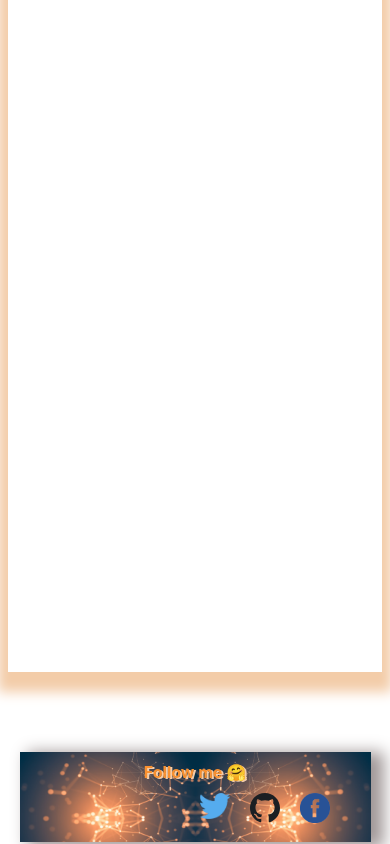
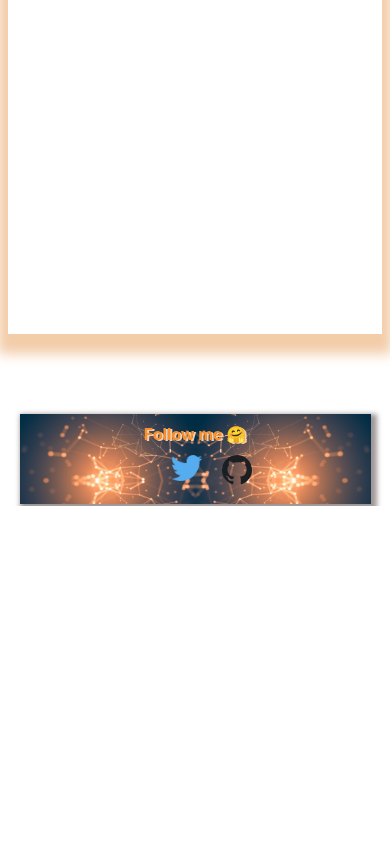
Before and after one commit to rcjdiv/mysite, a Next.js app: page /about in a window 390 px wide. Shown: the part 1984-2828 px from the top of the page. After the commit the page ends 2490 px from the top, so only its background shows below. Built offline with nearby package versions, Linux system fonts and the light colour scheme; a web font is replaced by a local one.

Commit message:
Responsive editing

```diff
--- a/components/Footer.js
+++ b/components/Footer.js
@@ -23,13 +23,13 @@ const Footer = (props) => {
             alt="github logo"
           />
         </a>
-        <a href="https://www.facebook.com/j.annamarie.d/" target="_blank">
+        {/* <a href="https://www.facebook.com/j.annamarie.d/" target="_blank">
           <img
             className={footerStyles.github}
             src="facebook.png"
             alt="facebook logo"
           />
-        </a>
+        </a> */}
       </div>
     </div>
   );
--- a/components/Main.js
+++ b/components/Main.js
@@ -16,7 +16,7 @@ const Main = () => {
       <div>
         <img className={mainStyles.me} src="/images/profile.jpg" alt="me" />
       </div>
-      <Footer margin={118} />
+      <Footer margin={165} />
     </div>
   );
 };
--- a/public/project.json
+++ b/public/project.json
@@ -74,7 +74,7 @@
     "URL": "https://temp-page-joanna.netlify.app/",
     "description": [
       "Uses React Framework",
-      "Uses Redux",
+      "Uses Redux library",
       "Deploy with Next JS"
     ],
     "image": "/images/budgetApp.png",
--- a/styles/About.module.css
+++ b/styles/About.module.css
@@ -43,11 +43,11 @@
 
 @media screen and (max-width: 590px) {
   .about {
-    height: 300vh;
+    height: 260vh;
   }
 }
 
-@media (min-width: 650) and (max-width: 900px) {
+@media screen and (min-width: 700) and (max-width: 900px) {
   .about {
     height: 340vh;
   }
--- a/styles/Footer.module.css
+++ b/styles/Footer.module.css
@@ -11,7 +11,7 @@
   background-image: url('../public/images/polygon3.png');
   background-size: 100%;
   background-position: 50% 30%;
-  box-shadow: 10px 3px 15px 3px #a09797;
+  box-shadow: 3px 3px 5px 3px #a09797;
   display: flex;
   justify-content: center;
   align-items: center;
@@ -51,3 +51,9 @@
   top: -25px;
   text-shadow: 2px 1px 0px rgb(243, 204, 168);
 }
+
+@media screen and (max-width: 590px) {
+  .logo {
+    left: 35%;
+  }
+}
--- a/styles/Main.module.css
+++ b/styles/Main.module.css
@@ -47,3 +47,9 @@
     top: 3%;
   }
 }
+
+@media screen and (min-width: 600px) {
+  .mainDiv {
+    height: 80vh;
+  }
+}
```
